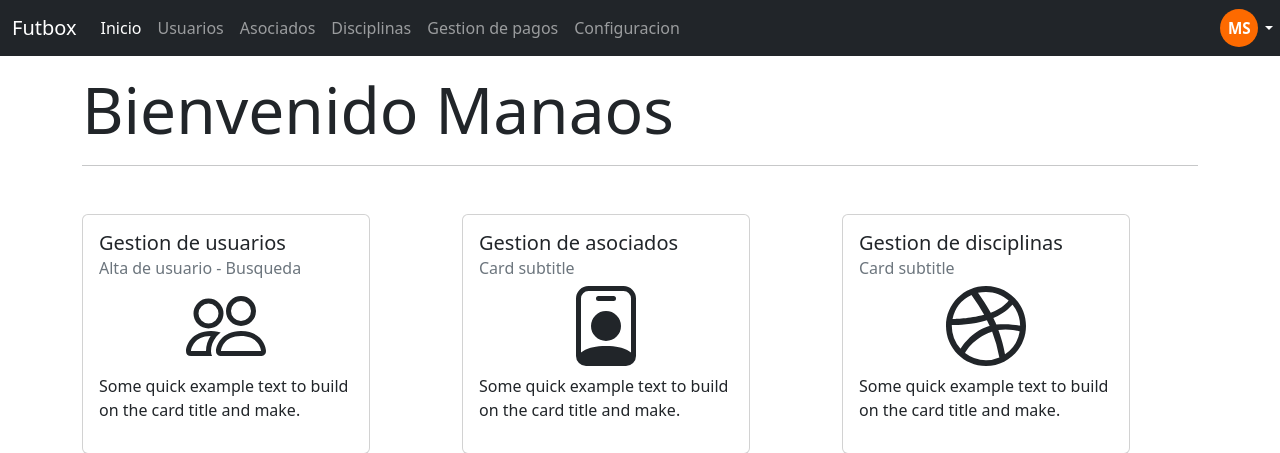
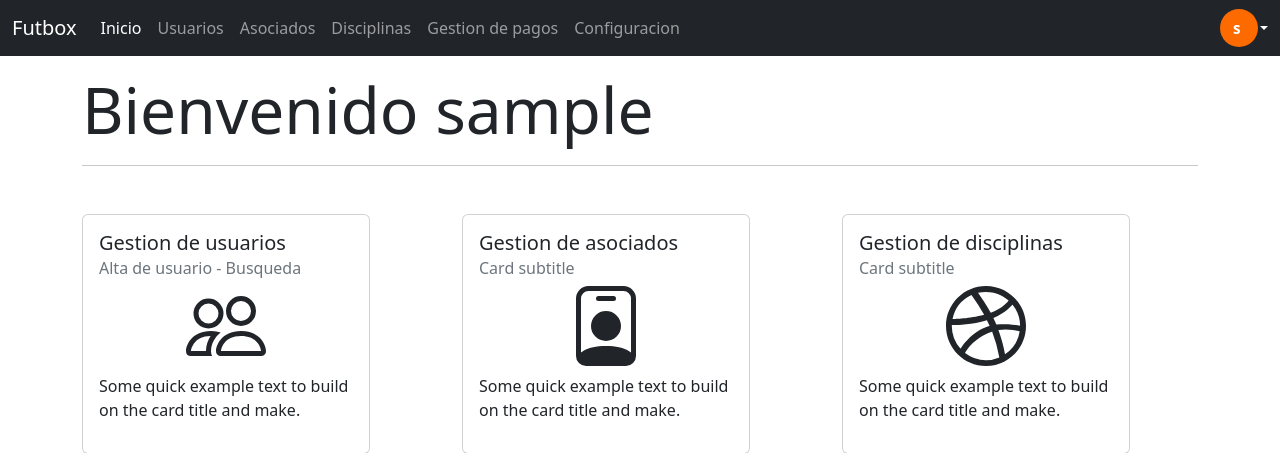
Before and after one commit to GutierrezS-JC/Proyecto-2022, a Flask app: page / in a window 1280 px wide. Shown: the top 453 px of the page. Run offline with Flask 2, Linux system fonts and the light colour scheme; the visitor is signed in with stand-in values (Sample User, id 1).

Commit message:
Nombre de usuario logueado en navbar y home. Oculto links si el usuario no esta logueado

```diff
--- a/admin/public/layout.css
+++ b/admin/public/layout.css
@@ -13,7 +13,7 @@
 }
 
 .dropdown-toggle::after{
-    margin-left: 10px;
+    margin-left: 15px;
 }
 
 .caret-off::before {
--- a/admin/src/core/auth/__init__.py
+++ b/admin/src/core/auth/__init__.py
@@ -16,3 +16,8 @@ def create_user(**kwargs):
 
 def find_user_by_email_and_pass(email, password):
     return User.query.filter_by(email=email, password=password).first()
+
+
+def get_initials(email):
+    user = User.query.filter_by(email=email).all()
+    return user.first_name[0] + user.last_name[0]
--- a/admin/src/web/templates/home.html
+++ b/admin/src/web/templates/home.html
@@ -7,7 +7,7 @@
 
 {% block content %}
 <div class="container mt-3">
-    <h1 class="display-3">Bienvenido Manaos</h1>
+    <h1 class="display-3">Bienvenido {{ session["username"] }}</h1>
     <hr>
     <div class="row row-cols-1 row-cols-md-3 g-4 mt-4">
 
--- a/admin/src/web/templates/navbar.html
+++ b/admin/src/web/templates/navbar.html
@@ -2,7 +2,7 @@
   <nav class="navbar navbar-expand-lg navbar-dark bg-dark">
     <div class="container-fluid">
       <a class="navbar-brand" href="{{ url_for('home.home_index') }}">Futbox</a>
-
+      {% if is_authenticated(session) %}
       <!-- MOBILE -->
       <button class="navbar-toggler" type="button" data-bs-toggle="collapse" data-bs-target="#navbarSupportedContent" aria-controls="navbarSupportedContent" aria-expanded="false" aria-label="Toggle navigation">
         <span class="navbar-toggler-icon"></span>
@@ -54,8 +54,8 @@
 
         <ul class="navbar-nav d-none d-lg-block" style="margin-right: 10px;">
           <li class="nav-item dropdown">
-            <a class="letter circle caret rounded-circle nav-link dropdown-toggle" href="#" id="navbarDropdown" role="button" data-bs-toggle="dropdown" aria-expanded="false">
-              MS
+            <a class="letter circle caret rounded-circle nav-link dropdown-toggle" href="#" id="navbarDropdown" role="button" data-bs-toggle="dropdown" aria-expanded="false" style="padding-left: 13px">
+              {{ session["username"][0] }}
             </a>
             <ul class="dropdown-menu dropdown-menu-end" aria-labelledby="navbarDropdown">
               <li><a class="dropdown-item" href="#">Perfil</a></li>
@@ -68,6 +68,7 @@
           </li>
         </ul>
       </div>
+      {% endif %}
     </div>
   </nav>
 </div>
```
